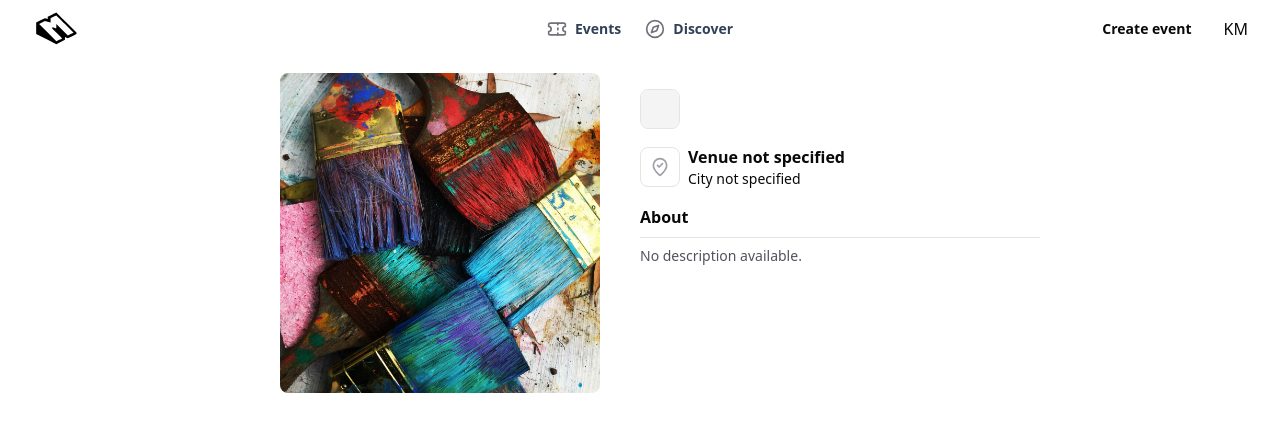
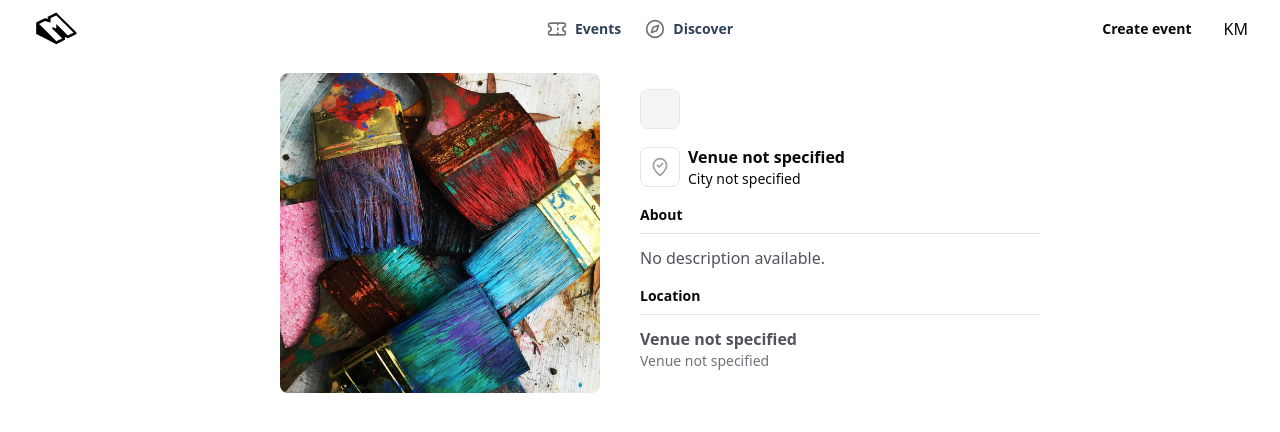
Before and after one commit to kazmonroy/mingo, a React (Vite) app in the folder client/: page /1 in a window 1280 px wide. Shown: the top 432 px of the page. Built offline with nearby package versions, Linux system fonts and the light colour scheme; no server answers.

Commit message:
Add map component and enhance event details with location information

```diff
--- /dev/null
+++ b/client/src/components/MapComponent.tsx
@@ -0,0 +1,24 @@
+import type { LatLngExpression } from 'leaflet';
+import { MapContainer, TileLayer, Marker } from 'react-leaflet';
+import 'leaflet/dist/leaflet.css';
+export const MapComponent = ({
+  latitude,
+  longitude,
+}: {
+  latitude: number;
+  longitude: number;
+}) => {
+  const position: LatLngExpression | undefined = [latitude, longitude];
+
+  return (
+    <MapContainer
+      center={position}
+      zoom={15}
+      scrollWheelZoom={false}
+      style={{ height: '250px', width: '100%' }}
+    >
+      <TileLayer url='https://{s}.tile.openstreetmap.org/{z}/{x}/{y}.png' />
+      <Marker position={position}></Marker>
+    </MapContainer>
+  );
+};
--- a/client/src/features/events/EventDetails.tsx
+++ b/client/src/features/events/EventDetails.tsx
@@ -1,5 +1,6 @@
 import { useEventDetails } from '@/api/apiEvents';
-import { getVenue } from '@/lib/utils';
+import { MapComponent } from '@/components/MapComponent';
+import { getAddress, getVenue } from '@/lib/utils';
 import { format } from 'date-fns';
 import { MapPinCheckInside } from 'lucide-react';
 import { useParams } from 'react-router';
@@ -56,15 +57,36 @@ export const EventDetails = () => {
         </div>
 
         <section>
-          <div className='border-b pb-2 mb-2 flex items-center justify-between'>
-            <h2 className='text-md font-semibold'>About</h2>
+          <div className='border-b pb-2 mb-3 flex items-center justify-between'>
+            <h2 className='text-sm font-semibold'>About</h2>
           </div>
-          <p className='text-sm text-zinc-600'>
+          <p className='text-md text-zinc-600'>
             {event?.description
               ? event.description
               : 'No description available.'}
           </p>
         </section>
+
+        <section>
+          <div className='border-b pb-2 mb-3 flex items-center justify-between'>
+            <h2 className='text-sm font-semibold'>Location</h2>
+          </div>
+          <p className='text-md font-semibold text-zinc-600'>
+            {event?.venue ? getVenue(event.venue) : 'Venue not specified'}
+          </p>
+          <p className='text-sm text-zinc-500'>
+            {event?.venue ? getAddress(event.venue) : 'Venue not specified'}
+          </p>
+
+          {event?.latitude && event?.longitude && (
+            <div className='rounded-md mt-4 overflow-hidden'>
+              <MapComponent
+                latitude={event?.latitude ?? 0}
+                longitude={event?.longitude ?? 0}
+              />
+            </div>
+          )}
+        </section>
       </div>
     </div>
   );
--- a/client/src/lib/utils.ts
+++ b/client/src/lib/utils.ts
@@ -13,3 +13,8 @@ export const getVenue = (fullLocationAddress?: string) => {
   if (!fullLocationAddress) return '';
   return fullLocationAddress.split(',')[0];
 };
+
+export const getAddress = (fullLocationAddress?: string) => {
+  if (!fullLocationAddress) return '';
+  return fullLocationAddress.split(',').slice(1).join(',').trim();
+};
```
Also changed, not shown: client/package.json (+5 -2 lines), 1 other file (tests, documents, lock files or other folders).
